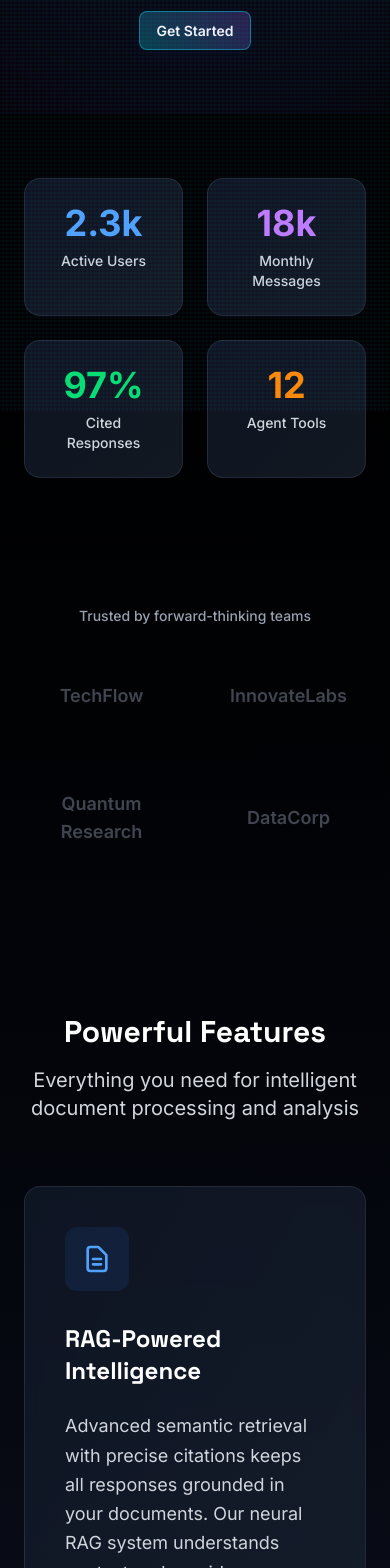
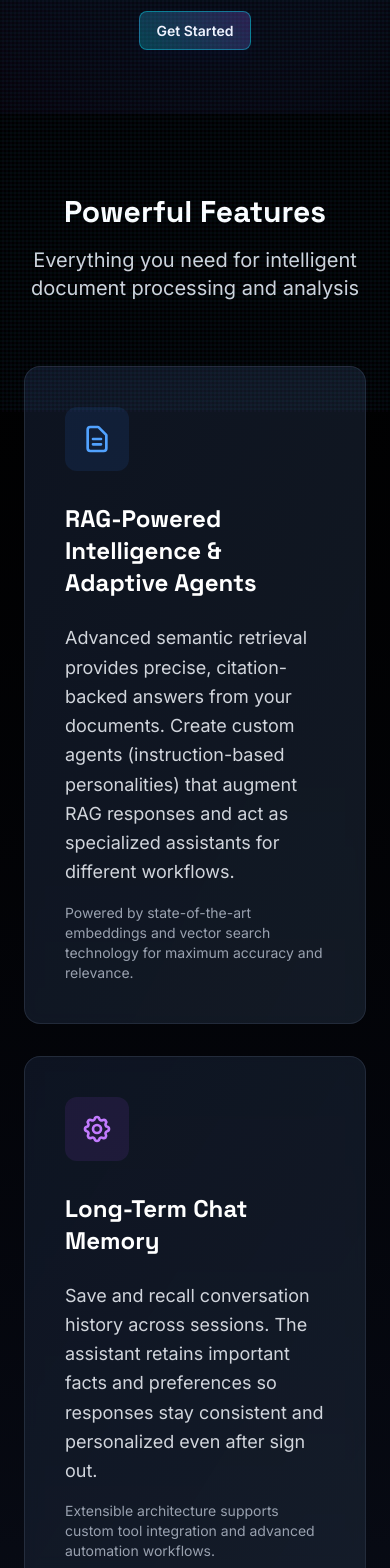
Before and after one commit to Shreyas707Makwana/AI-Powered-Personal-Agent-Platform, a Next.js app in the folder frontend/: page / in a window 390 px wide. Shown: the part 432-2000 px from the top of the page. Built offline with nearby package versions, Linux system fonts and the light colour scheme; no server answers.

Commit message:
feat(landing): reorder blocks + add memory feature card (merge agents into RAG card)

```diff
--- a/frontend/src/app/page.tsx
+++ b/frontend/src/app/page.tsx
@@ -80,6 +80,49 @@ export default function LandingPage() {
           </div>
         </section>
 
+        {/* Powerful Features */}
+        <section className="py-20">
+          <div className="container mx-auto px-6">
+            <div className="text-center mb-16">
+              <h2 className="text-3xl md:text-4xl font-bold font-heading text-white mb-4 animate-fade-in">Powerful Features</h2>
+              <p className="text-xl text-gray-300 max-w-2xl mx-auto animate-slide-up">Everything you need for intelligent document processing and analysis</p>
+            </div>
+            <div className="grid md:grid-cols-3 gap-8 max-w-6xl mx-auto">
+              <div className="bg-gradient-to-br from-gray-900/80 to-gray-800/60 backdrop-blur-sm border border-gray-700/50 p-10 rounded-2xl hover:scale-105 hover:shadow-2xl hover:-translate-y-2 transition-all duration-300 animate-slide-up group" style={{animationDelay: '0.1s'}}>
+                <div className="w-16 h-16 bg-blue-500/10 rounded-xl flex items-center justify-center mb-8 group-hover:bg-blue-500/20 transition-colors">
+                  <svg className="w-8 h-8 text-blue-400" fill="none" stroke="currentColor" viewBox="0 0 24 24">
+                    <path strokeLinecap="round" strokeLinejoin="round" strokeWidth={2} d="M9 12h6m-6 4h6m2 5H7a2 2 0 01-2-2V5a2 2 0 012-2h5.586a1 1 0 01.707.293l5.414 5.414a1 1 0 01.293.707V19a2 2 0 01-2 2z" />
+                  </svg>
+                </div>
+                <h3 className="text-2xl font-bold font-heading text-white mb-6">RAG-Powered Intelligence & Adaptive Agents</h3>
+                <p className="text-gray-300 leading-relaxed text-lg mb-4">Advanced semantic retrieval provides precise, citation-backed answers from your documents. Create custom agents (instruction-based personalities) that augment RAG responses and act as specialized assistants for different workflows.</p>
+                <p className="text-gray-400 text-sm">Powered by state-of-the-art embeddings and vector search technology for maximum accuracy and relevance.</p>
+              </div>
+              <div className="bg-gradient-to-br from-gray-900/80 to-gray-800/60 backdrop-blur-sm border border-gray-700/50 p-10 rounded-2xl hover:scale-105 hover:shadow-2xl hover:-translate-y-2 transition-all duration-300 animate-slide-up group" style={{animationDelay: '0.2s'}}>
+                <div className="w-16 h-16 bg-purple-500/10 rounded-xl flex items-center justify-center mb-8 group-hover:bg-purple-500/20 transition-colors">
+                  <svg className="w-8 h-8 text-purple-400" fill="none" stroke="currentColor" viewBox="0 0 24 24">
+                    <path strokeLinecap="round" strokeLinejoin="round" strokeWidth={2} d="M10.325 4.317c.426-1.756 2.924-1.756 3.35 0a1.724 1.724 0 002.573 1.066c1.543-.94 3.31.826 2.37 2.37a1.724 1.724 0 001.065 2.572c1.756.426 1.756 2.924 0 3.35a1.724 1.724 0 00-1.066 2.573c.94 1.543-.826 3.31-2.37 2.37a1.724 1.724 0 00-2.572 1.065c-.426 1.756-2.924 1.756-3.35 0a1.724 1.724 0 00-2.573-1.066c-1.543.94-3.31-.826-2.37-2.37a1.724 1.724 0 00-1.065-2.572c-1.756-.426-1.756-2.924 0-3.35a1.724 1.724 0 001.066-2.573c-.94-1.543.826-3.31 2.37-2.37.996.608 2.296.07 2.572-1.065z" />
+                    <path strokeLinecap="round" strokeLinejoin="round" strokeWidth={2} d="M15 12a3 3 0 11-6 0 3 3 0 016 0z" />
+                  </svg>
+                </div>
+                <h3 className="text-2xl font-bold font-heading text-white mb-6">Long-Term Chat Memory</h3>
+                <p className="text-gray-300 leading-relaxed text-lg mb-4">Save and recall conversation history across sessions. The assistant retains important facts and preferences so responses stay consistent and personalized even after sign out.</p>
+                <p className="text-gray-400 text-sm">Extensible architecture supports custom tool integration and advanced automation workflows.</p>
+              </div>
+              <div className="bg-gradient-to-br from-gray-900/80 to-gray-800/60 backdrop-blur-sm border border-gray-700/50 p-10 rounded-2xl hover:scale-105 hover:shadow-2xl hover:-translate-y-2 transition-all duration-300 animate-slide-up group" style={{animationDelay: '0.3s'}}>
+                <div className="w-16 h-16 bg-green-500/10 rounded-xl flex items-center justify-center mb-8 group-hover:bg-green-500/20 transition-colors">
+                  <svg className="w-8 h-8 text-green-400" fill="none" stroke="currentColor" viewBox="0 0 24 24">
+                    <path strokeLinecap="round" strokeLinejoin="round" strokeWidth={2} d="M9 12l2 2 4-4m5.618-4.016A11.955 11.955 0 0112 2.944a11.955 11.955 0 01-8.618 3.04A12.02 12.02 0 003 9c0 5.591 3.824 10.29 9 11.622 5.176-1.332 9-6.03 9-11.622 0-1.042-.133-2.052-.382-3.016z" />
+                  </svg>
+                </div>
+                <h3 className="text-2xl font-bold font-heading text-white mb-6">Secure, Extendable Tooling</h3>
+                <p className="text-gray-300 leading-relaxed text-lg mb-4">Enterprise-grade security with Supabase Auth + RLS, and extensible tools (News, Weather). Only registered users can upload or query documents — ideal for private demo-ready SaaS experiences.</p>
+                <p className="text-gray-400 text-sm">Built with privacy-first architecture, GDPR compliance, and comprehensive audit logging capabilities.</p>
+              </div>
+            </div>
+          </div>
+        </section>
+
         {/* Metrics strip */}
         <section className="py-16">
           <div className="container mx-auto px-6">
@@ -117,49 +160,6 @@ export default function LandingPage() {
           </div>
         </section>
 
-        {/* Features */}
-        <section className="py-20">
-          <div className="container mx-auto px-6">
-            <div className="text-center mb-16">
-              <h2 className="text-3xl md:text-4xl font-bold font-heading text-white mb-4 animate-fade-in">Powerful Features</h2>
-              <p className="text-xl text-gray-300 max-w-2xl mx-auto animate-slide-up">Everything you need for intelligent document processing and analysis</p>
-            </div>
-            <div className="grid md:grid-cols-3 gap-8 max-w-6xl mx-auto">
-              <div className="bg-gradient-to-br from-gray-900/80 to-gray-800/60 backdrop-blur-sm border border-gray-700/50 p-10 rounded-2xl hover:scale-105 hover:shadow-2xl hover:-translate-y-2 transition-all duration-300 animate-slide-up group" style={{animationDelay: '0.1s'}}>
-                <div className="w-16 h-16 bg-blue-500/10 rounded-xl flex items-center justify-center mb-8 group-hover:bg-blue-500/20 transition-colors">
-                  <svg className="w-8 h-8 text-blue-400" fill="none" stroke="currentColor" viewBox="0 0 24 24">
-                    <path strokeLinecap="round" strokeLinejoin="round" strokeWidth={2} d="M9 12h6m-6 4h6m2 5H7a2 2 0 01-2-2V5a2 2 0 012-2h5.586a1 1 0 01.707.293l5.414 5.414a1 1 0 01.293.707V19a2 2 0 01-2 2z" />
-                  </svg>
-                </div>
-                <h3 className="text-2xl font-bold font-heading text-white mb-6">RAG-Powered Intelligence</h3>
-                <p className="text-gray-300 leading-relaxed text-lg mb-4">Advanced semantic retrieval with precise citations keeps all responses grounded in your documents. Our neural RAG system understands context and provides accurate, verifiable answers.</p>
-                <p className="text-gray-400 text-sm">Powered by state-of-the-art embeddings and vector search technology for maximum accuracy and relevance.</p>
-              </div>
-              <div className="bg-gradient-to-br from-gray-900/80 to-gray-800/60 backdrop-blur-sm border border-gray-700/50 p-10 rounded-2xl hover:scale-105 hover:shadow-2xl hover:-translate-y-2 transition-all duration-300 animate-slide-up group" style={{animationDelay: '0.2s'}}>
-                <div className="w-16 h-16 bg-purple-500/10 rounded-xl flex items-center justify-center mb-8 group-hover:bg-purple-500/20 transition-colors">
-                  <svg className="w-8 h-8 text-purple-400" fill="none" stroke="currentColor" viewBox="0 0 24 24">
-                    <path strokeLinecap="round" strokeLinejoin="round" strokeWidth={2} d="M10.325 4.317c.426-1.756 2.924-1.756 3.35 0a1.724 1.724 0 002.573 1.066c1.543-.94 3.31.826 2.37 2.37a1.724 1.724 0 001.065 2.572c1.756.426 1.756 2.924 0 3.35a1.724 1.724 0 00-1.066 2.573c.94 1.543-.826 3.31-2.37 2.37a1.724 1.724 0 00-2.572 1.065c-.426 1.756-2.924 1.756-3.35 0a1.724 1.724 0 00-2.573-1.066c-1.543.94-3.31-.826-2.37-2.37a1.724 1.724 0 00-1.065-2.572c-1.756-.426-1.756-2.924 0-3.35a1.724 1.724 0 001.066-2.573c-.94-1.543.826-3.31 2.37-2.37.996.608 2.296.07 2.572-1.065z" />
-                    <path strokeLinecap="round" strokeLinejoin="round" strokeWidth={2} d="M15 12a3 3 0 11-6 0 3 3 0 016 0z" />
-                  </svg>
-                </div>
-                <h3 className="text-2xl font-bold font-heading text-white mb-6">Intelligent Agent Tools</h3>
-                <p className="text-gray-300 leading-relaxed text-lg mb-4">Enable contextual tools like Weather and News with fine-grained per-agent controls. Each agent can be customized with specific capabilities tailored to your workflow needs.</p>
-                <p className="text-gray-400 text-sm">Extensible architecture supports custom tool integration and advanced automation workflows.</p>
-              </div>
-              <div className="bg-gradient-to-br from-gray-900/80 to-gray-800/60 backdrop-blur-sm border border-gray-700/50 p-10 rounded-2xl hover:scale-105 hover:shadow-2xl hover:-translate-y-2 transition-all duration-300 animate-slide-up group" style={{animationDelay: '0.3s'}}>
-                <div className="w-16 h-16 bg-green-500/10 rounded-xl flex items-center justify-center mb-8 group-hover:bg-green-500/20 transition-colors">
-                  <svg className="w-8 h-8 text-green-400" fill="none" stroke="currentColor" viewBox="0 0 24 24">
-                    <path strokeLinecap="round" strokeLinejoin="round" strokeWidth={2} d="M9 12l2 2 4-4m5.618-4.016A11.955 11.955 0 0112 2.944a11.955 11.955 0 01-8.618 3.04A12.02 12.02 0 003 9c0 5.591 3.824 10.29 9 11.622 5.176-1.332 9-6.03 9-11.622 0-1.042-.133-2.052-.382-3.016z" />
-                  </svg>
-                </div>
-                <h3 className="text-2xl font-bold font-heading text-white mb-6">Enterprise Security</h3>
-                <p className="text-gray-300 leading-relaxed text-lg mb-4">Enterprise-grade security with Supabase Auth and Row Level Security policies. Your data remains private and secure with industry-standard encryption and access controls.</p>
-                <p className="text-gray-400 text-sm">Built with privacy-first architecture, GDPR compliance, and comprehensive audit logging capabilities.</p>
-              </div>
-            </div>
-          </div>
-        </section>
-
         {/* Testimonials */}
         <section className="py-20">
           <div className="container mx-auto px-6">
--- a/frontend/src/components/AuthButton.tsx
+++ b/frontend/src/components/AuthButton.tsx
@@ -3,6 +3,7 @@
 import React, { useState, useEffect } from 'react';
 import { supabase } from '@/lib/supabaseClient';
 import { User } from '@supabase/supabase-js';
+import { useRouter } from 'next/navigation';
 
 interface AuthButtonProps {
   className?: string;
@@ -16,6 +17,7 @@ export default function AuthButton({ className = '' }: AuthButtonProps) {
   const [email, setEmail] = useState('');
   const [password, setPassword] = useState('');
   const [authLoading, setAuthLoading] = useState(false);
+  const router = useRouter();
 
   useEffect(() => {
     // Get initial session
@@ -91,6 +93,8 @@ export default function AuthButton({ className = '' }: AuthButtonProps) {
     const { error } = await supabase.auth.signOut();
     if (error) {
       alert(`Sign out error: ${error.message}`);
+    } else {
+      router.replace('/');
     }
   };
 
--- a/frontend/src/components/Chat.tsx
+++ b/frontend/src/components/Chat.tsx
@@ -512,12 +512,6 @@ export default function Chat({ selectedDocId, onDocumentsRefresh }: ChatProps) {
               ))}
             </select>
 
-            <a
-              href="/agents"
-              className="px-3 py-1.5 rounded-md border border-cyan-500/60 bg-cyan-500/10 text-cyan-300 hover:bg-cyan-500/20 hover:text-cyan-200 transition-colors font-mono text-xs md:text-sm"
-            >
-              MANAGE
-            </a>
           </div>
         </div>
 
```
Also changed, not shown: frontend/src/app/app/page.tsx (+8 -2 lines).
